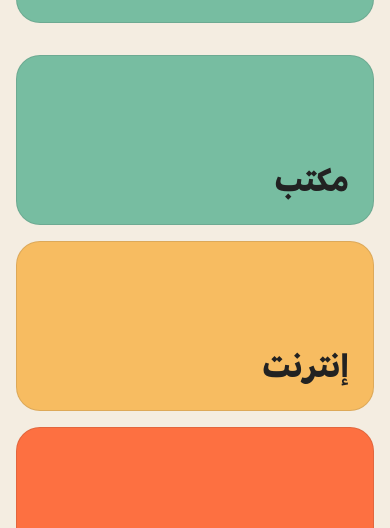
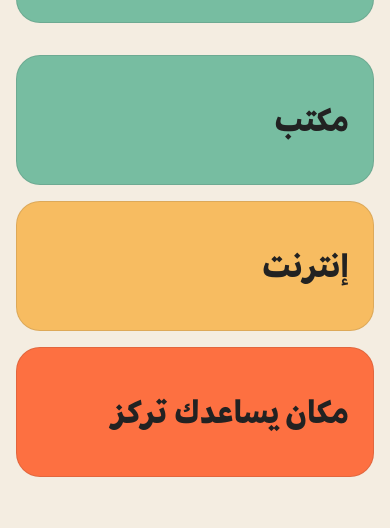
Before and after one commit to abdalmaged818/lamma-site, a website: page spaces/index.html in a window 390 px wide. Shown: the part 1038-1566 px from the top of the page. Drawn offline with Linux system fonts and the light colour scheme.

Commit message:
Fix oversized empty placeholder cards on inner pages
Placeholder-card (Gatherings/Fellowship/Spaces) only holds a short one-line label but had min-height 260px (150 mobile: 170px), leaving a large empty colored rectangle. Reduced to 150px/130px and centered content vertically.

```diff
--- a/assets/css/styles.css
+++ b/assets/css/styles.css
@@ -363,7 +363,7 @@ body[data-page="spaces"] { --inner-primary: var(--green); --inner-mark: var(--bg
 .content-card h2 { max-width: 780px; margin: 0; font-size: clamp(34px, 4.2vw, 52px); line-height: 1.15; }
 .content-card p { max-width: 720px; margin: 0; color: rgba(34,34,34,.7); font-size: 18px; line-height: 1.75; }
 .placeholder-grid { display: grid; grid-template-columns: repeat(3, minmax(0, 1fr)); gap: 16px; margin-top: 0; }
-.placeholder-card { display: grid; min-height: 260px; place-items: end start; padding: 24px; border: 1px solid rgba(34,34,34,.12); border-radius: var(--radius-small); text-align: start; }
+.placeholder-card { display: grid; min-height: 150px; place-items: center start; padding: 24px; border: 1px solid rgba(34,34,34,.12); border-radius: var(--radius-small); text-align: start; }
 .placeholder-card strong { display: block; max-width: 15ch; margin: 0; font-size: clamp(34px, 3.4vw, 48px); line-height: 1.18; }
 .placeholder-card p { font-size: 16px; line-height: 1.7; opacity: .76; }
 body[data-page="gatherings"] .placeholder-card:nth-child(1) { background: var(--orange); }
@@ -564,7 +564,7 @@ footer { padding: 20px 0 28px; }
   .content-card { min-height: 220px; align-content: center; gap: 18px; padding: 26px 22px; border-radius: var(--mobile-card-radius); }
   .content-card h2 { font-size: clamp(32px, 8.8vw, 40px); line-height: 1.2; }
   .placeholder-grid { grid-template-columns: 1fr; gap: 16px; margin-top: 16px; }
-  .placeholder-card { min-height: 170px; padding: 24px; border-radius: var(--mobile-card-radius); }
+  .placeholder-card { min-height: 130px; padding: 24px; border-radius: var(--mobile-card-radius); }
   .placeholder-card strong,
   body[data-page="gatherings"] .placeholder-card strong,
   body[data-page="fellowship"] .placeholder-card strong,
```
